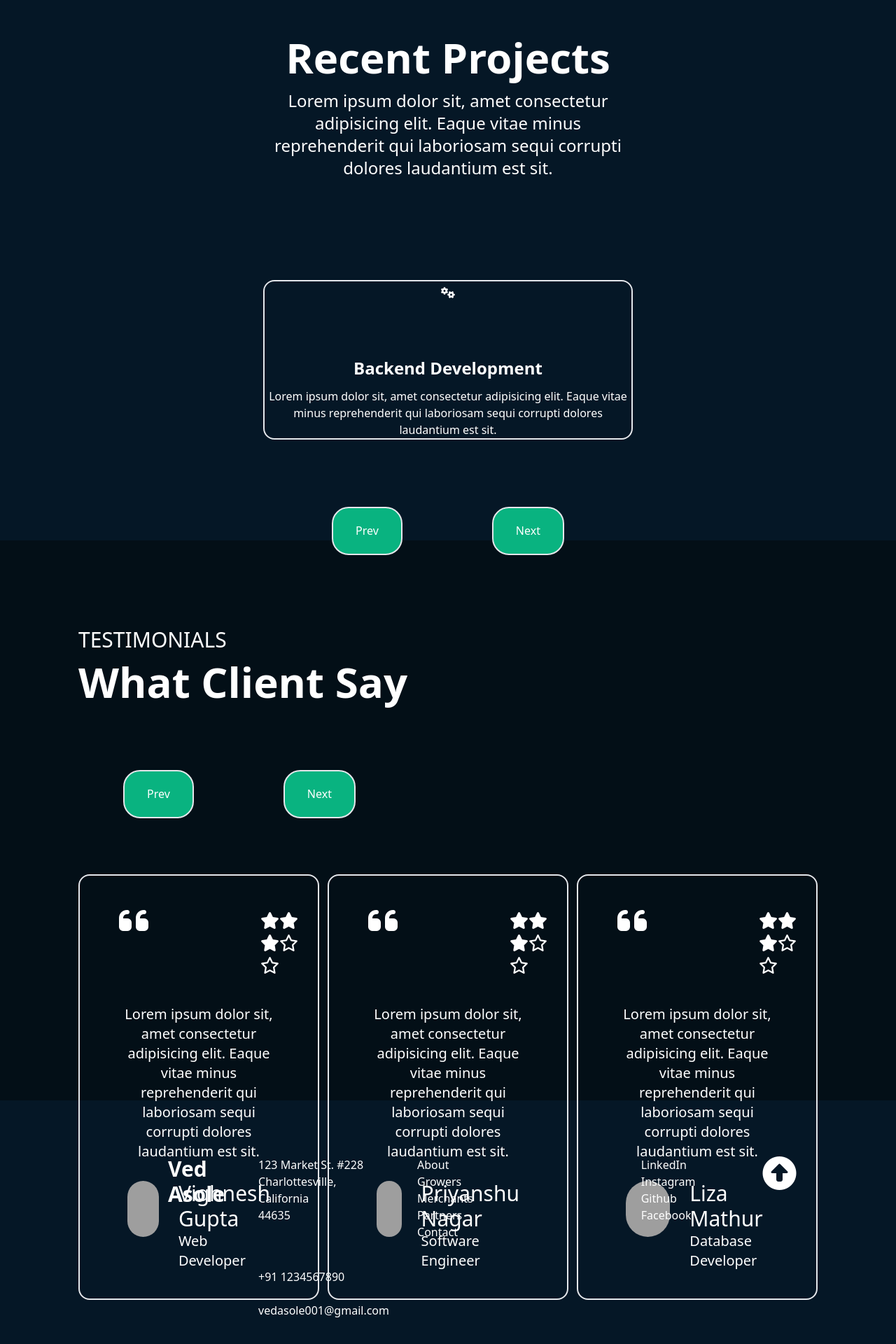
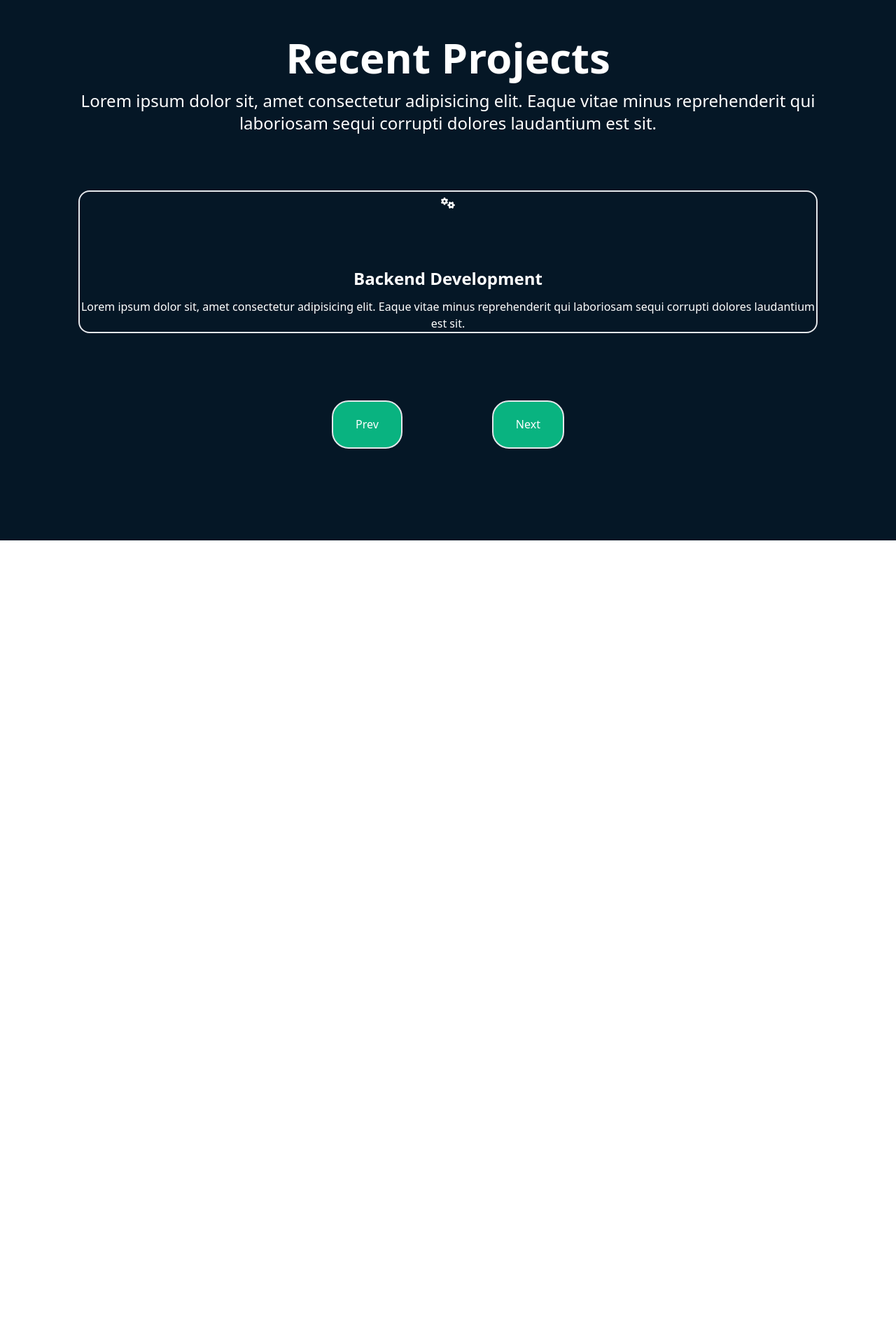
Before and after one commit to ved-asole/my-portfolio, a React (Vite) app: page / in a window 1280 px wide. Shown: the part 1484-3404 px from the top of the page at 70% size. After the commit the page ends 2256 px from the top, so only its background shows below. Built offline with nearby package versions, Linux system fonts and the light colour scheme; grey boxes are pictures that could not be loaded.

Commit message:
Added scalable components

```diff
--- a/src/App.jsx
+++ b/src/App.jsx
@@ -22,8 +22,8 @@ const App = () => {
       <Hero />
       <Services />
       <Projects />
-      <Testimonials />
-      <Footer />
+      {/* <Testimonials /> */}
+      {/* <Footer /> */}
     </>
   )
 }
--- a/src/assets/index.js
+++ b/src/assets/index.js
@@ -0,0 +1,22 @@
+export const services =[
+    {
+        name: 'Backend Development',
+        desc : 'Lorem ipsum dolor sit, amet consectetur adipisicing elit. Eaque vitae minus reprehenderit qui laboriosam sequi corrupti dolores laudantium est sit.'
+    },
+    {
+        name: 'Backend Development',
+        desc : 'Lorem ipsum dolor sit, amet consectetur adipisicing elit. Eaque vitae minus reprehenderit qui laboriosam sequi corrupti dolores laudantium est sit.'
+    },
+    {
+        name: 'Backend Development',
+        desc : 'Lorem ipsum dolor sit, amet consectetur adipisicing elit. Eaque vitae minus reprehenderit qui laboriosam sequi corrupti dolores laudantium est sit.'
+    }
+];
+
+export const projects=[
+    {
+        name: 'Blog Application',
+        desc : 'Lorem ipsum dolor sit, amet consectetur adipisicing elit. Eaque vitae minus reprehenderit qui laboriosam sequi corrupti dolores laudantium est sit.',
+        tech: ['Spring Boot','Spring Data JPA','AWS RDS/MySQL Database','Spring Security','Swagger']
+    }
+]
--- a/src/components/Projects.jsx
+++ b/src/components/Projects.jsx
@@ -2,16 +2,17 @@ import React from 'react'
 
 const Projects = () => {
     return (
-        <div className="container bg-[#051726] min-w-full px-28">
+        <div className="bg-[#051726] min-w-full md:px-28 px-12 min-h-screen" id="projects">
+
             <div className="h-screen">
                 <section id="projects">
-                    <div className="text-center text-white pt-20 w-1/2 m-auto">
+                    <div className="text-center text-white pt-20 w-full m-auto">
                         <h1 className="text-6xl font-bold">Recent <span className="text-secondary">Projects</span> </h1>
                         <p className="pt-4 text-2xl">
                             Lorem ipsum dolor sit, amet consectetur adipisicing elit. Eaque vitae minus reprehenderit qui
                             laboriosam sequi corrupti dolores laudantium est sit.
                         </p>
-                        <div className="card rounded-2xl text-center border-2 mt-36 mx-auto">
+                        <div className="card rounded-2xl text-center border-2 mt-20 mx-auto">
                             <div className="icon text-secondary leading-loose">
                                 <i className="fa-solid fa-gears h-20" />
                             </div>
--- a/src/components/Services.jsx
+++ b/src/components/Services.jsx
@@ -1,6 +1,9 @@
 import React from 'react'
+import { services } from '../assets'
 
 const Services = () => {
+
+
     return (
         <div className="bg-[#030f17] min-h-screen min-w-full md:px-28 px-12">
             <section id="work" className="text-white pt-15">
@@ -10,36 +13,19 @@ const Services = () => {
                 </div>
                 <div className="work py-20 md:px-10">
                     <div className="grid grid-cols-1 lg:grid-cols-2  xl:grid-cols-3 gap-4 ">
-                        <div className="bg-[#051726] p-[3rem] rounded-2xl text-center">
-                            <div className="icon text-secondary leading-loose">
-                                <i className="fa-solid fa-gears h-20" />
+
+                        {services.map((service,i) => (
+                            <div className="bg-[#051726] p-[3rem] rounded-2xl text-center" key={i}>
+                                <div className="icon text-secondary leading-loose">
+                                    <i className="fa-solid fa-gears h-20" />
+                                </div>
+                                <h1 className="text-2xl font-bold pt-5">{service.name}</h1>
+                                <p className="pt-3">
+                                    {service.desc}
+                                </p>
                             </div>
-                            <h1 className="text-2xl font-bold pt-5">Backend Development</h1>
-                            <p className="pt-3">
-                                Lorem ipsum dolor sit, amet consectetur adipisicing elit. Eaque vitae minus reprehenderit qui
-                                laboriosam sequi corrupti dolores laudantium est sit.
-                            </p>
-                        </div>
-                        <div className="bg-[#051726] p-[3rem] rounded-2xl text-center">
-                            <div className="icon text-secondary leading-loose">
-                                <i className="fa-solid fa-gears h-20" />
-                            </div>
-                            <h1 className="text-2xl font-bold pt-5">Backend Development</h1>
-                            <p className="pt-3">
-                                Lorem ipsum dolor sit, amet consectetur adipisicing elit. Eaque vitae minus reprehenderit qui
-                                laboriosam sequi corrupti dolores laudantium est sit.
-                            </p>
-                        </div>
-                        <div className="bg-[#051726] p-[3rem] rounded-2xl text-center">
-                            <div className="icon text-secondary leading-loose">
-                                <i className="fa-solid fa-gears h-20" />
-                            </div>
-                            <h1 className="text-2xl font-bold pt-5">Backend Development</h1>
-                            <p className="pt-3">
-                                Lorem ipsum dolor sit, amet consectetur adipisicing elit. Eaque vitae minus reprehenderit qui
-                                laboriosam sequi corrupti dolores laudantium est sit.
-                            </p>
-                        </div>
+                        ))}
+
                     </div>
                 </div>
             </section>
--- a/src/components/Testimonials.jsx
+++ b/src/components/Testimonials.jsx
@@ -37,7 +37,7 @@ const Testimonials = () => {
                                     </p>
                                     <div className="flex justify-between pt-7 pl-3 pr-3">
                                         <div className="pr-7">
-                                            <img src="https://randomuser.me/api/portraits/men/75.jpg" className="h-20 rounded-full" alt srcSet />
+                                            <img src="https://randomuser.me/api/portraits/men/75.jpg" className="h-20 rounded-full" alt="Name" />
                                         </div>
                                         <div>
                                             <h1 className="text-3xl font-medium">Vighnesh Gupta</h1>
@@ -64,7 +64,7 @@ const Testimonials = () => {
                                     </p>
                                     <div className="flex justify-between pt-7 pl-3 pr-3">
                                         <div className="pr-7">
-                                            <img src="https://randomuser.me/api/portraits/men/75.jpg" className="h-20 rounded-full" alt srcSet />
+                                        <img src="https://randomuser.me/api/portraits/men/75.jpg" className="h-20 rounded-full" alt="Name" />
                                         </div>
                                         <div>
                                             <h1 className="text-3xl font-medium">Priyanshu Nagar</h1>
@@ -91,7 +91,7 @@ const Testimonials = () => {
                                     </p>
                                     <div className="flex justify-between pt-7 pl-3 pr-3">
                                         <div className="pr-7">
-                                            <img src="https://randomuser.me/api/portraits/men/75.jpg" className="h-20 rounded-full" alt srcSet />
+                                        <img src="https://randomuser.me/api/portraits/men/75.jpg" className="h-20 rounded-full" alt="Name" />
                                         </div>
                                         <div>
                                             <h1 className="text-3xl font-medium">Liza Mathur</h1>
```
